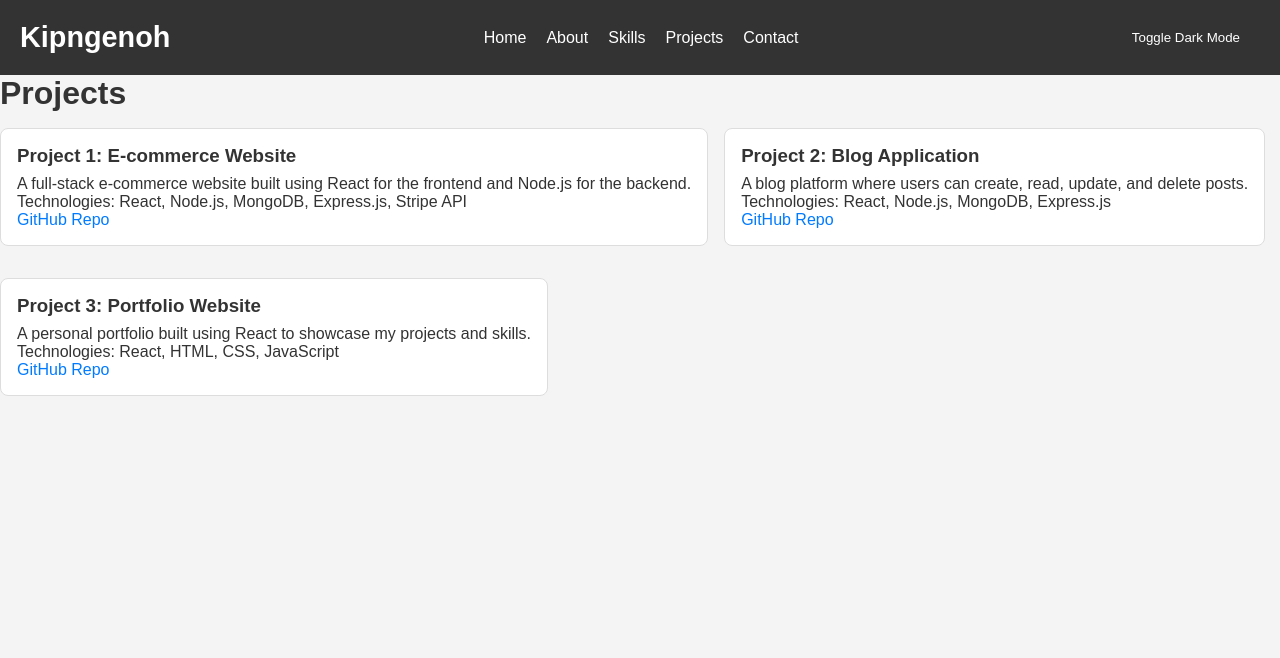
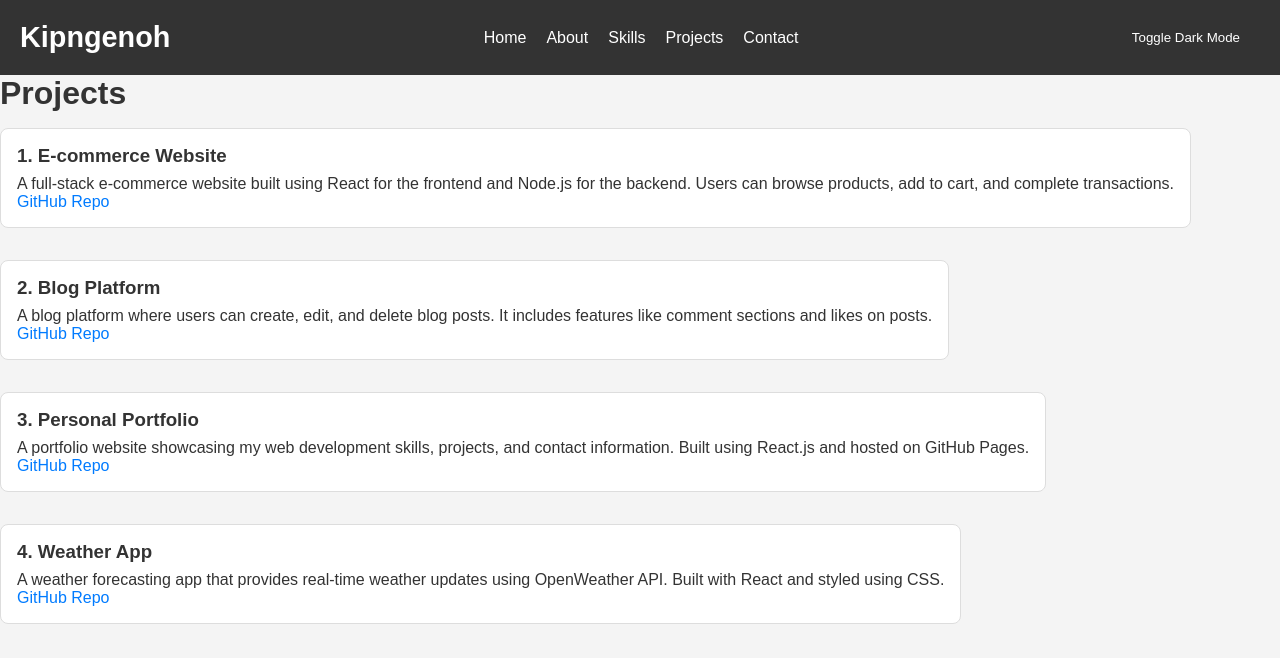
Before and after one commit to kipngenohaaron/kipngenoh-portfolio, a React (Create React App) app: page /projects in a window 1280 px wide. Shown: the top 658 px of the page. Built offline with nearby package versions, Linux system fonts and the light colour scheme.

Commit message:
Project.js updated

```diff
--- a/src/components/Projects.js
+++ b/src/components/Projects.js
@@ -6,35 +6,45 @@ const Projects = () => {
       <h2>Projects</h2>
       <div className="project-list">
         <div className="project-card">
-          <h3>Project 1: E-commerce Website</h3>
+          <h3>1. E-commerce Website</h3>
           <p>
             A full-stack e-commerce website built using React for the frontend and Node.js for the backend.
-            <br />
-            Technologies: React, Node.js, MongoDB, Express.js, Stripe API
+            Users can browse products, add to cart, and complete transactions.
           </p>
           <a href="https://github.com/yourusername/e-commerce" target="_blank" rel="noopener noreferrer">
             GitHub Repo
           </a>
         </div>
+
         <div className="project-card">
-          <h3>Project 2: Blog Application</h3>
+          <h3>2. Blog Platform</h3>
           <p>
-            A blog platform where users can create, read, update, and delete posts.
-            <br />
-            Technologies: React, Node.js, MongoDB, Express.js
+            A blog platform where users can create, edit, and delete blog posts. It includes features like
+            comment sections and likes on posts.
           </p>
-          <a href="https://github.com/yourusername/blog-app" target="_blank" rel="noopener noreferrer">
+          <a href="https://github.com/yourusername/blog-platform" target="_blank" rel="noopener noreferrer">
             GitHub Repo
           </a>
         </div>
+
         <div className="project-card">
-          <h3>Project 3: Portfolio Website</h3>
+          <h3>3. Personal Portfolio</h3>
           <p>
-            A personal portfolio built using React to showcase my projects and skills.
-            <br />
-            Technologies: React, HTML, CSS, JavaScript
+            A portfolio website showcasing my web development skills, projects, and contact information. Built
+            using React.js and hosted on GitHub Pages.
           </p>
           <a href="https://github.com/yourusername/portfolio" target="_blank" rel="noopener noreferrer">
+            GitHub Repo
+          </a>
+        </div>
+
+        <div className="project-card">
+          <h3>4. Weather App</h3>
+          <p>
+            A weather forecasting app that provides real-time weather updates using OpenWeather API.
+            Built with React and styled using CSS.
+          </p>
+          <a href="https://github.com/yourusername/weather-app" target="_blank" rel="noopener noreferrer">
             GitHub Repo
           </a>
         </div>
```
